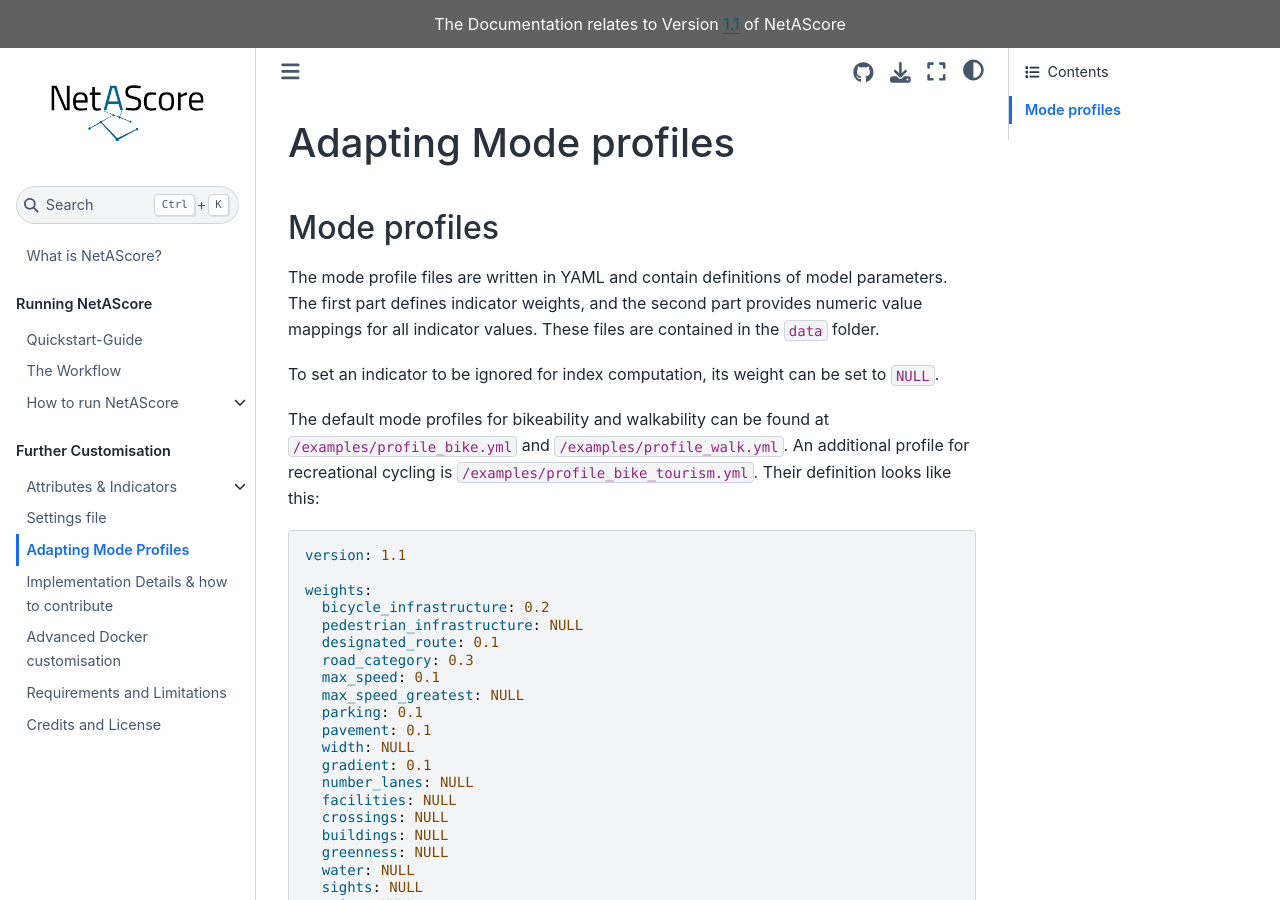
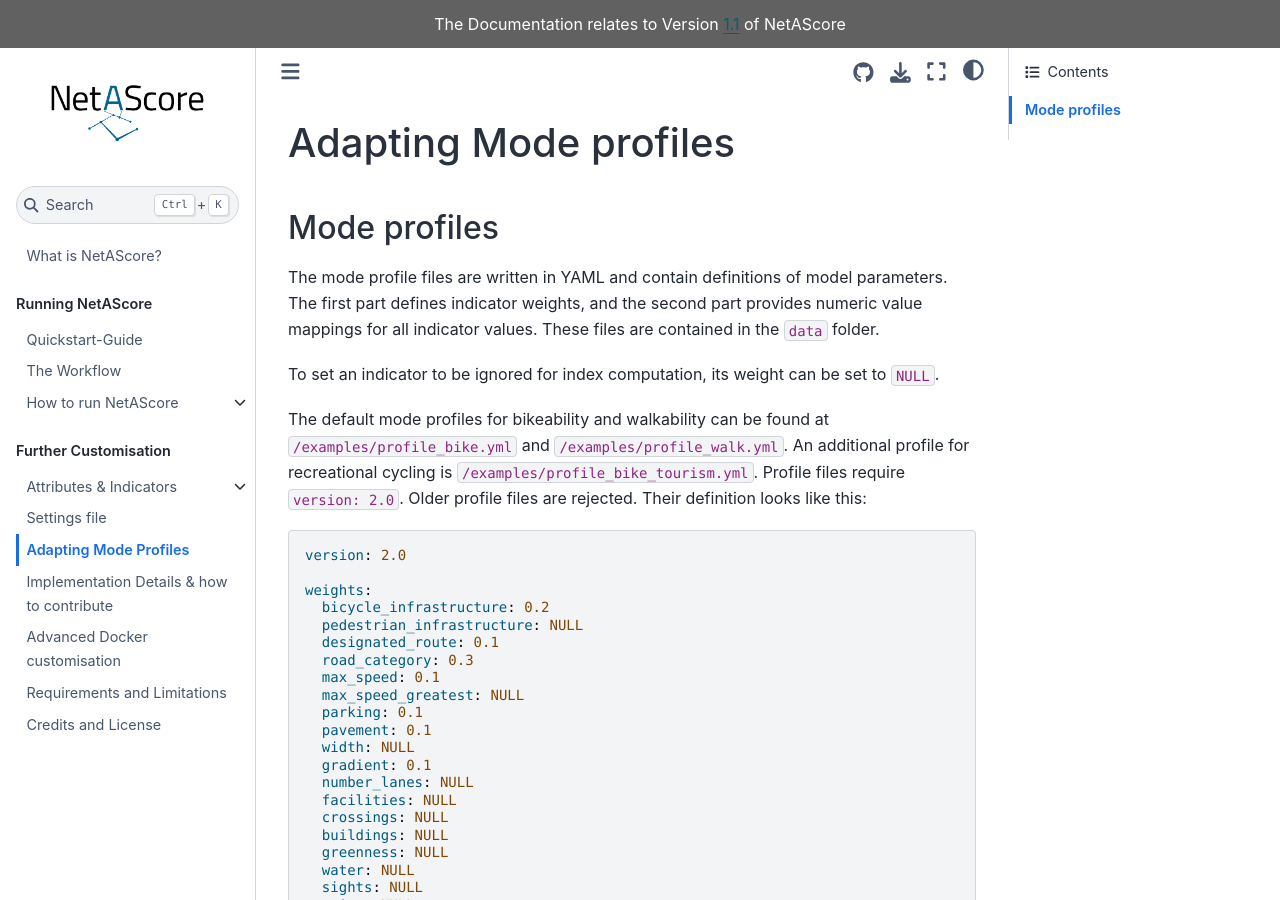
Before and after one commit to plus-mobilitylab/netascore-documentation, a Jupyter Book: the page built from Mode-profiles.md, in a window 1280 px wide and 900 px high. Built offline with Jupyter Book 1.0.4 settings and Sphinx 7.4.7 and the Sphinx Book theme 1.1.4, drawn with Linux system fonts in a browser that asks for light colours.

Commit message:
feature: require settings and profile version 2.0
Older settings and profile files are rejected.

````diff
--- a/Mode-profiles.md
+++ b/Mode-profiles.md
@@ -5,10 +5,10 @@
 
 To set an indicator to be ignored for index computation, its weight can be set to `NULL`.
 
-The default mode profiles for bikeability and walkability can be found at `/examples/profile_bike.yml` and `/examples/profile_walk.yml`. An additional profile for recreational cycling is `/examples/profile_bike_tourism.yml`. Their definition looks like this:
+The default mode profiles for bikeability and walkability can be found at `/examples/profile_bike.yml` and `/examples/profile_walk.yml`. An additional profile for recreational cycling is `/examples/profile_bike_tourism.yml`. Profile files require `version: 2.0`. Older profile files are rejected. Their definition looks like this:
 
 ```yaml
-version: 1.1
+version: 2.0
 
 weights:
   bicycle_infrastructure: 0.2
````
Also changed, not shown: Configuration-of-the-settings.md (+1 -1 lines).
